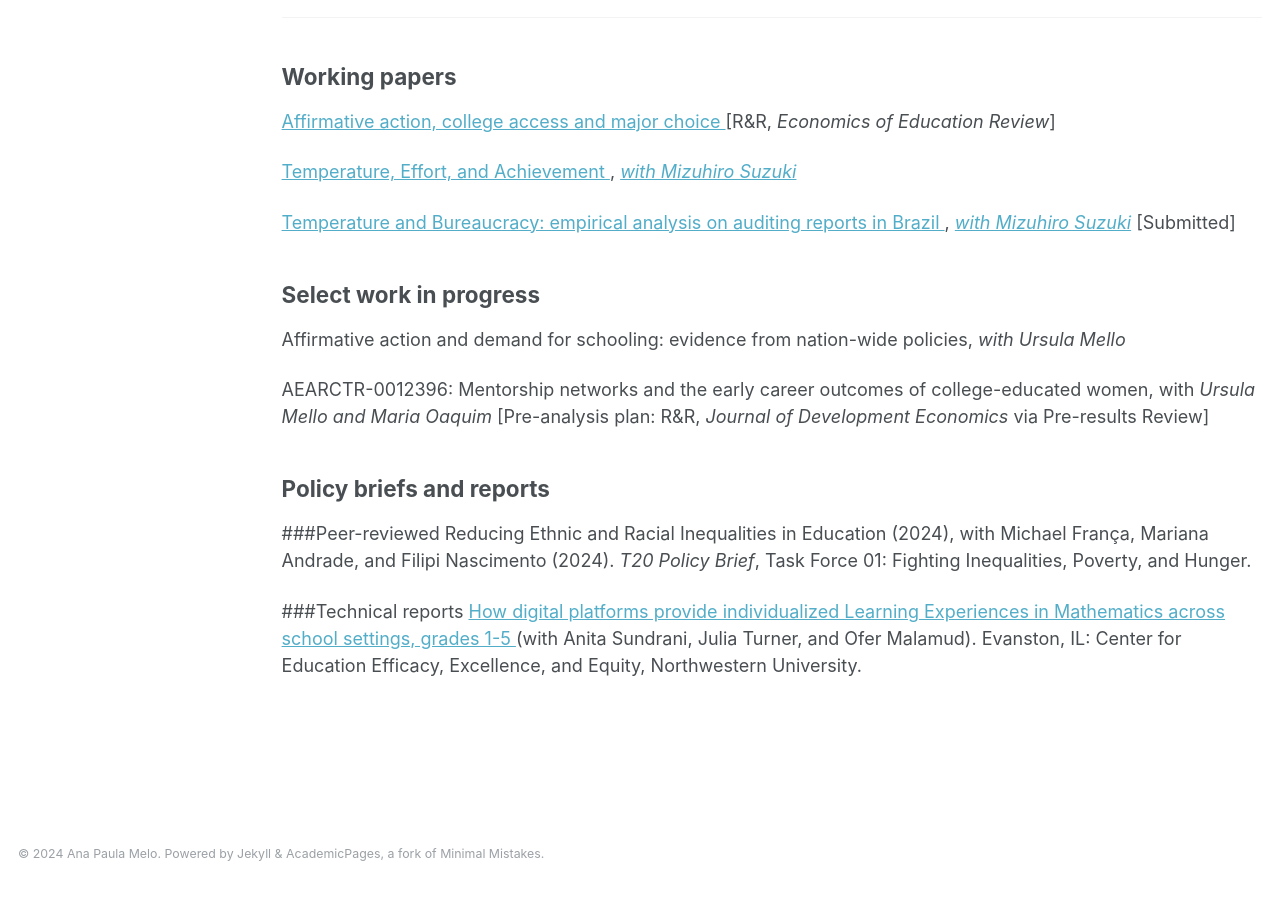
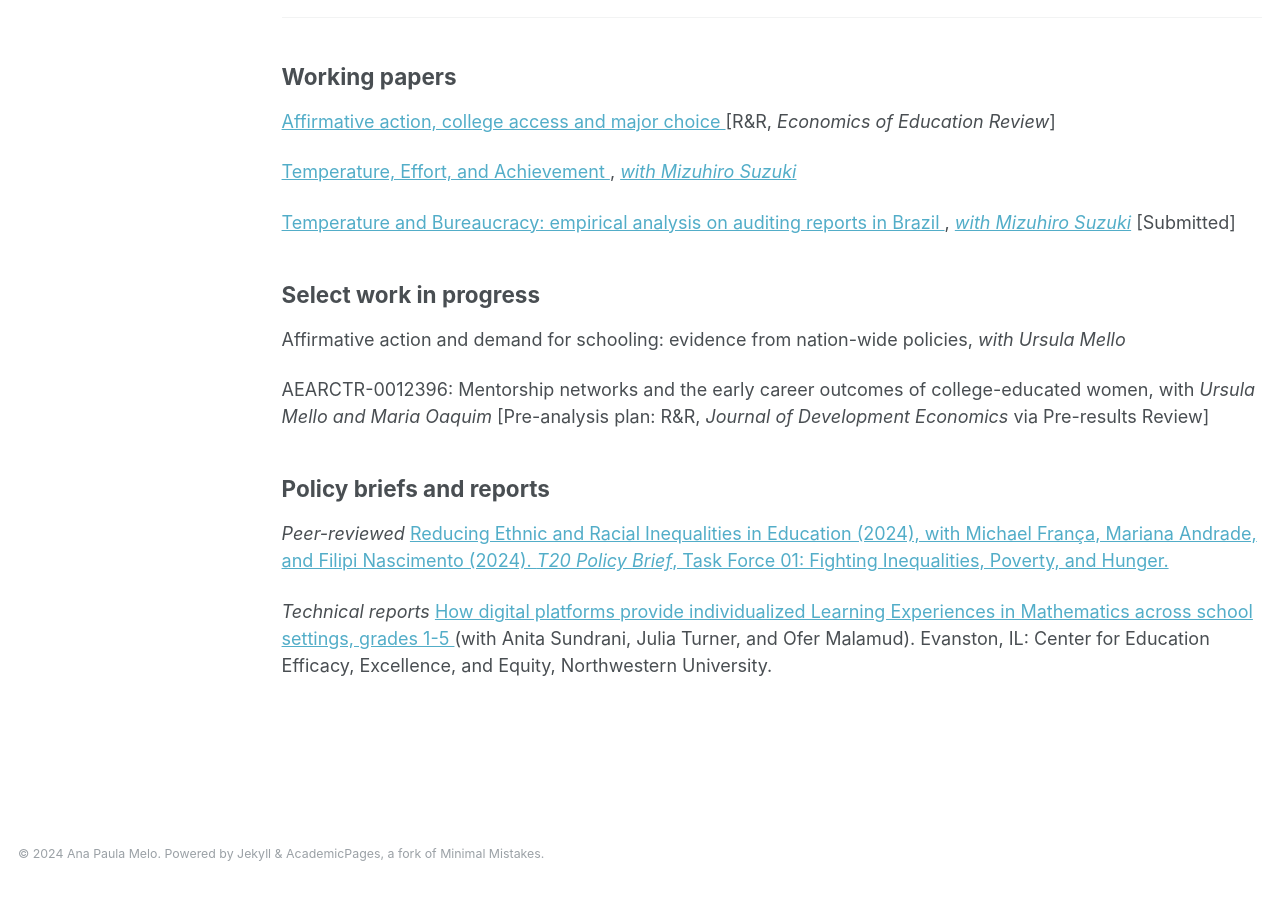
Before and after one commit to anapmelo/anapmelo.github.io, a Jekyll site: the page built from _pages/publications.md, in a window 1280 px wide and 900 px high, scrolled down 578 px. Built offline with Jekyll 4.4.1, drawn with Linux system fonts in a browser that asks for light colours; part of the change alters nothing that is shown.

```diff
--- a/_pages/publications.md
+++ b/_pages/publications.md
@@ -36,8 +36,9 @@ AEARCTR-0012396: Mentorship networks and the early career outcomes of college-ed
 [Pre-analysis plan: R&R, _Journal of Development Economics_ via Pre-results Review]
 
 ## Policy briefs and reports
-###Peer-reviewed
-Reducing Ethnic and Racial Inequalities in Education (2024), with Michael França, Mariana Andrade, and Filipi Nascimento (2024). _T20 Policy Brief_, Task Force 01: Fighting Inequalities, Poverty, and Hunger.
 
-###Technical reports
+_Peer-reviewed_
+<a href="https://t20brasil.org/en/pbs?nucleo_id=1/"> Reducing Ethnic and Racial Inequalities in Education (2024), with Michael França, Mariana Andrade, and Filipi Nascimento (2024). _T20 Policy Brief_, Task Force 01: Fighting Inequalities, Poverty, and Hunger.
+
+_Technical reports_
 <a href="https://e4.northwestern.edu/2024/06/27/how-digital-platforms-provide-individualized-learning-experiences-in-mathematics/"> How digital platforms provide individualized Learning Experiences in Mathematics across school settings, grades 1-5 </a> (with Anita Sundrani, Julia Turner, and Ofer Malamud). Evanston, IL: Center for Education Efficacy, Excellence, and Equity, Northwestern University.
```
